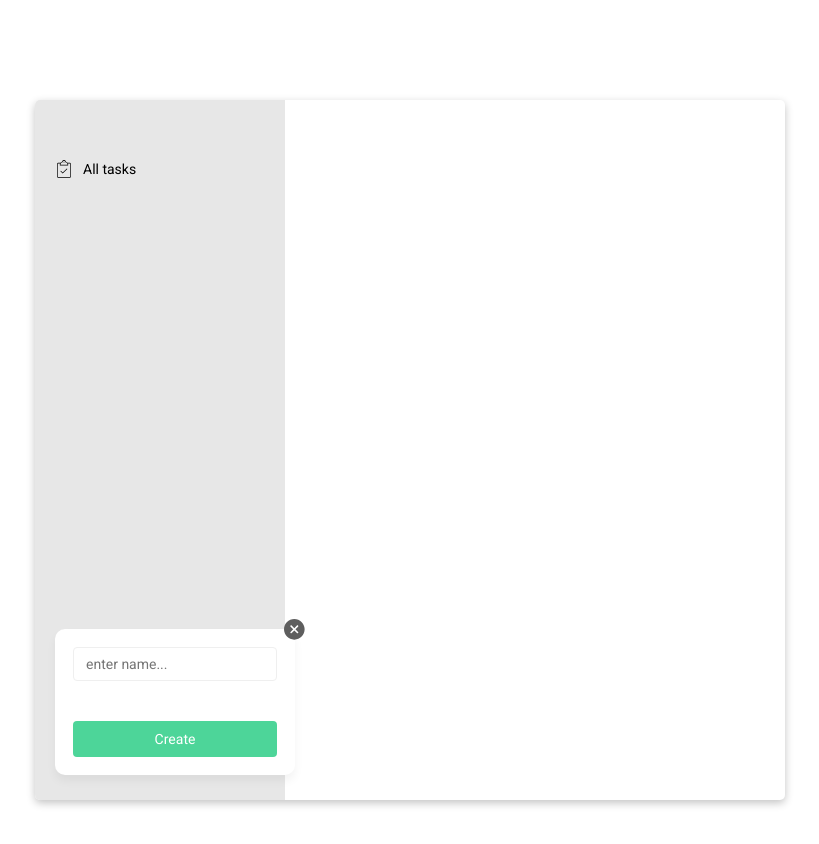
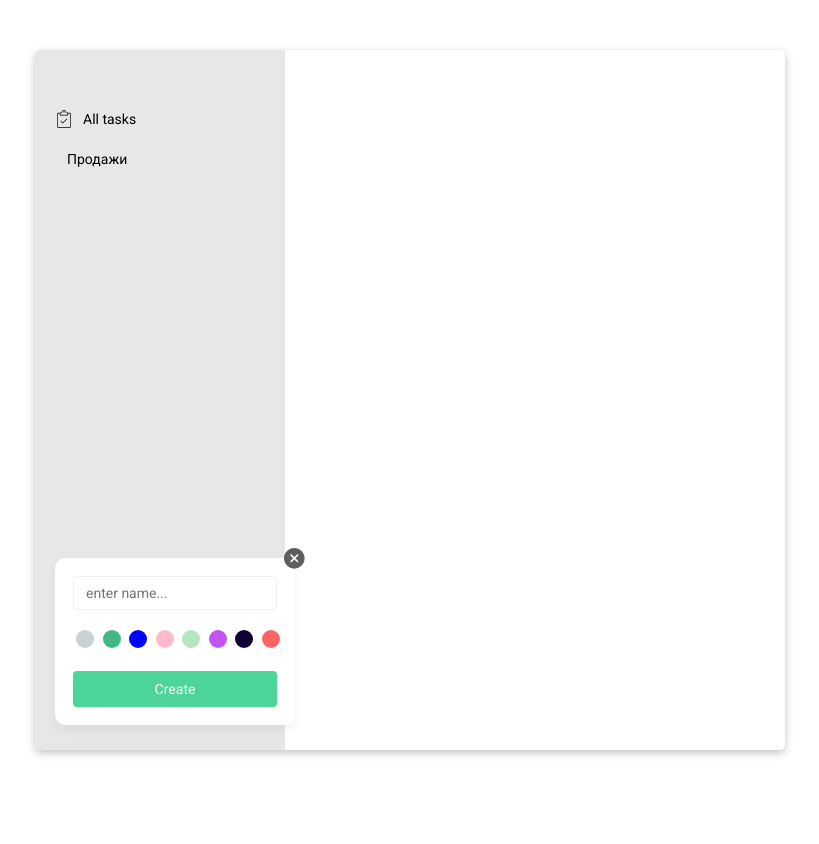
Before and after one commit to Inpulsgor/firebase-auth, a React (Create React App) app in the folder todo-app/: page / in a window 1280 px wide. Both pictures are taken after a click on the button "Create new list". Shown: the top 844 px of the page, without its empty margins (230-1049 px from the left). After the commit the page ends 800 px from the top, so only its background shows below. Built offline with nearby package versions, Linux system fonts and the light colour scheme; data requests are answered from the project's data file.

Commit message:
moving to redux in progress...

```diff
--- a/todo-app/src/components/SidebarFooter/SidebarFooter.jsx
+++ b/todo-app/src/components/SidebarFooter/SidebarFooter.jsx
@@ -7,59 +7,31 @@ const SidebarFooter = ({ colors, onAdd }) => {
   const [showModal, setShowModal] = useState(false);
   const [selectedColor, setSelectedColor] = useState(null);
   const [inputValue, setInputValue] = useState("");
-  const [inputValueErr, setInputValueErr] = useState(null);
-  const [ColorErr, setColorErr] = useState(null);
-  const [isLoading, setIsLoading] = useState(null);
 
-  useEffect(() => {
-    if (colors && colors.length > 0 && Array.isArray(colors)) {
-      setSelectedColor(colors[0].id);
-    }
-  }, [colors]);
-
-  const handleSelectColor = (colorID) => {
-    setSelectedColor(colorID);
-  };
-
-  const handleChange = (e) => {
-    const value = e.target.value;
-    setInputValue(value);
-  };
-
-  const handleCloseModal = () => {
-    setShowModal(false);
-    setSelectedColor(null);
-    setInputValue("");
-    setInputValueErr("");
-    setColorErr("");
-  };
+  // useEffect(() => {
+  //   if (colors && colors.length > 0 && Array.isArray(colors)) {
+  //     setSelectedColor(colors[0].id);
+  //   }
+  // }, [colors]);
 
   const handleCreateItem = () => {
-    if (!inputValue) {
-      setInputValueErr(true);
-      return;
-    }
-    setInputValueErr(false);
-
-    if (!selectedColor) {
-      setColorErr(true);
-      return;
-    }
-    setColorErr("");
-
-    const credentials = { name: inputValue, colorId: selectedColor };
-    setIsLoading(true);
-
-    api
-      .createList(credentials)
-      .then(({ data }) => {
-        const color = colors.filter((col) => col.id === selectedColor)[0].name;
-        const modifiedData = { ...data, color: { name: color } };
-        onAdd(modifiedData);
-        handleCloseModal();
-      })
-      .catch((error) => console.log(error))
-      .finally(() => setIsLoading(false));
+    // if (!inputValue) {
+    //   return;
+    // }
+    // if (!selectedColor) {
+    //   return;
+    // }
+    // const credentials = { name: inputValue, colorId: selectedColor };
+    // api
+    //   .createList(credentials)
+    //   .then(({ data }) => {
+    //     const color = colors.filter((col) => col.id === selectedColor)[0].name;
+    //     const modifiedData = { ...data, color: { name: color } };
+    //     onAdd(modifiedData);
+    //     handleCloseModal();
+    //   })
+    //   .catch((error) => console.log(error))
+    //   .finally(() => setIsLoading(false));
   };
 
   return (
@@ -71,20 +43,7 @@ const SidebarFooter = ({ colors, onAdd }) => {
       >
         Create new list
       </button>
-      {showModal && (
-        <SidebarModal
-          colors={colors}
-          inputValue={inputValue}
-          inputValueErr={inputValueErr}
-          ColorErr={ColorErr}
-          selectedColor={selectedColor}
-          handleChange={handleChange}
-          handleSelectColor={handleSelectColor}
-          handleCloseModal={handleCloseModal}
-          handleCreateItem={handleCreateItem}
-          isLoading={isLoading}
-        />
-      )}
+      {showModal && <SidebarModal />}
     </div>
   );
 };
--- a/todo-app/src/components/SidebarList/SidebarList.jsx
+++ b/todo-app/src/components/SidebarList/SidebarList.jsx
@@ -7,7 +7,7 @@ import { ReactComponent as RemoveSvg } from "../../assets/icons/remove.svg";
 import * as listsOperations from "../../redux/lists/listsOperations";
 import { SidebarBadge } from "../../components";
 
-const SidebarList = ({ items, isRemovable, handleRemoveList, activeList }) => {
+const SidebarList = ({ lists, handleRemoveList, activeList }) => {
   let history = useHistory();
 
   const handleClick = (list) => {
@@ -37,30 +37,28 @@ const SidebarList = ({ items, isRemovable, handleRemoveList, activeList }) => {
 
   return (
     <ul className="list">
-      {items &&
-        items.map((item) => (
+      {lists &&
+        lists.map((list) => (
           <li
-            key={item.id}
+            key={list.id}
             className={classnames("list__item", {
-              active: activeList && activeList.id === item.id,
+              active: activeList && activeList.id === list.id,
             })}
-            onClick={handleClick ? () => handleClick(item) : null}
+            onClick={handleClick ? () => handleClick(list) : null}
           >
-            {item.color && <SidebarBadge color={item.color.name} />}
+            {list.color && <SidebarBadge color={list.color.name} />}
             <span>
-              {item.name}
-              {item.tasks && `(${item.tasks.length})`}
+              {list.name}
+              {list.tasks && `(${list.tasks.length})`}
             </span>
 
-            {isRemovable && (
             <button
               className="list__remove"
               type="button"
-                onClick={() => handleRemoveList(item.id)}
+              onClick={() => handleRemoveList(list.id)}
             >
               <RemoveSvg />
             </button>
-            )}
           </li>
         ))}
     </ul>
--- a/todo-app/src/components/SidebarModal/SidebarModal.jsx
+++ b/todo-app/src/components/SidebarModal/SidebarModal.jsx
@@ -1,71 +1,72 @@
 import React from "react";
+import { connect } from "react-redux";
 
 import { ReactComponent as CloseSvg } from "../../assets/icons/close.svg";
 import { SidebarBadge } from "../../components";
 
-const Modal = ({
-  colors,
-  selectedColor,
-  inputValue,
-  handleSelectColor,
-  handleCloseModal,
-  handleChange,
-  handleCreateItem,
-  inputValueErr,
-  ColorErr,
-  isLoading,
-}) => {
+const Modal = ({ colors }) => {
+  const handleSelectColor = (colorID) => {
+    // setSelectedColor(colorID);
+  };
+
+  const handleChange = (e) => {
+    const value = e.target.value;
+    // setInputValue(value);
+  };
+
+  const handleCloseModal = () => {
+    // setShowModal(false);
+    // setSelectedColor(null);
+    // setInputValue("");
+    // setInputValueErr("");
+    // setColorErr("");
+  };
+
   return (
     <div className="create-list__modal modal">
       <button
         className="modal__btn-close"
         type="button"
-        onClick={handleCloseModal}
+        // onClick={handleCloseModal}
       >
         <CloseSvg />
       </button>
 
       <input
-        onChange={handleChange}
-        value={inputValue}
+        // onChange={handleChange}
+        // value={inputValue}
         className="modal__field field"
         type="text"
         placeholder="enter name..."
       />
-      {inputValueErr && (
-        <span className="modal__error modal__error-input">
-          Input value name is required*
-        </span>
-      )}
 
       <ul className="modal__list colors">
-        {colors &&
-          colors.length > 0 &&
+        {colors.length > 0 &&
           colors.map((color) => (
             <li key={color.id} className="colors__item">
               <SidebarBadge
                 color={color.name}
-                onClick={() => handleSelectColor(color.id)}
-                className={selectedColor === color.id && "active"}
+                // onClick={() => handleSelectColor(color.id)}
+                // className={selectedColor === color.id && "active"}
               />
             </li>
           ))}
       </ul>
-      {ColorErr && (
-        <span className="modal__error modal__error-color">
-          Color select is required*
-        </span>
-      )}
 
       <button
         className="modal__btn-create button"
         type="button"
-        onClick={handleCreateItem}
+        // onClick={handleCreateItem}
       >
-        {isLoading ? "Creating..." : "Create"}
+        {/* {isLoading ? "Creating..." : "Create"} */}
+        Create
       </button>
     </div>
   );
 };
 
-export default Modal;
+const mapStateToProps = (state) => ({
+  colors: state.colors.items,
+});
+
+export default connect(mapStateToProps)(Modal);
--- a/todo-app/src/redux/colors/ColorsReducers.js
+++ b/todo-app/src/redux/colors/ColorsReducers.js
@@ -1,5 +1,5 @@
 import { combineReducers } from "redux";
-import { ActionType } from "./colorsActions";
+import { ActionType } from "./colorsTypes";
 
 const colorsReducer = (state = [], { type, payload }) => {
   switch (type) {
--- a/todo-app/src/redux/colors/colorsActions.js
+++ b/todo-app/src/redux/colors/colorsActions.js
@@ -1,8 +1,4 @@
-export const ActionType = {
-  FETCH_COLORS_REQUEST: "FETCH_COLORS_REQUEST",
-  FETCH_COLORS_SUCCESS: "FETCH_COLORS_SUCCESS",
-  FETCH_COLORS_ERROR: "FETCH_COLORS_ERROR",
-};
+import { ActionType } from "./colorsTypes";
 
 export const fetchColorsRequest = () => ({
   type: ActionType.FETCH_COLORS_REQUEST,
--- /dev/null
+++ b/todo-app/src/redux/colors/colorsTypes.js
@@ -0,0 +1,5 @@
+export const ActionType = {
+  FETCH_COLORS_REQUEST: "FETCH_COLORS_REQUEST",
+  FETCH_COLORS_SUCCESS: "FETCH_COLORS_SUCCESS",
+  FETCH_COLORS_ERROR: "FETCH_COLORS_ERROR",
+};
--- a/todo-app/src/redux/lists/listsActions.js
+++ b/todo-app/src/redux/lists/listsActions.js
@@ -1,11 +1,4 @@
-export const ActionType = {
-  FETCH_LISTS_REQUEST: "FETCH_LISTS_REQUEST",
-  FETCH_LISTS_SUCCESS: "FETCH_LISTS_SUCCESS",
-  FETCH_LISTS_ERROR: "FETCH_LISTS_ERROR",
-  DELETE_LIST_REQUEST: "DELETE_LIST_REQUEST",
-  DELETE_LIST_SUCCESS: "DELETE_LIST_SUCCESS",
-  DELETE_LIST_ERROR: "DELETE_LIST_ERROR",
-};
+import { ActionType } from "./listsTypes";
 
 // GET
 export const fetchListsRequest = () => ({
--- a/todo-app/src/redux/lists/listsReducers.js
+++ b/todo-app/src/redux/lists/listsReducers.js
@@ -1,5 +1,5 @@
 import { combineReducers } from "redux";
-import { ActionType } from "./listsActions";
+import { ActionType } from "./listsTypes";
 
 const listsReducer = (state = [], { type, payload }) => {
   switch (type) {
--- /dev/null
+++ b/todo-app/src/redux/lists/listsTypes.js
@@ -0,0 +1,8 @@
+export const ActionType = {
+  FETCH_LISTS_REQUEST: "FETCH_LISTS_REQUEST",
+  FETCH_LISTS_SUCCESS: "FETCH_LISTS_SUCCESS",
+  FETCH_LISTS_ERROR: "FETCH_LISTS_ERROR",
+  DELETE_LIST_REQUEST: "DELETE_LIST_REQUEST",
+  DELETE_LIST_SUCCESS: "DELETE_LIST_SUCCESS",
+  DELETE_LIST_ERROR: "DELETE_LIST_ERROR",
+};
--- a/todo-app/src/scss/base/_base.scss
+++ b/todo-app/src/scss/base/_base.scss
@@ -114,3 +114,11 @@ input:focus:valid {
     width: 1140px;
   }
 }
+
+#root {
+  width: 100vw;
+  height: 100vh;
+  display: flex;
+  justify-content: center;
+  align-items: center;
+}
--- a/todo-app/src/scss/components/_app.scss
+++ b/todo-app/src/scss/components/_app.scss
@@ -1,7 +1,3 @@
-#root {
-  padding: 100px 0;
-}
-
 .App {
   font-size: $font-size;
   display: block;
```
Lines whose indentation alone changed are shown as unchanged.
